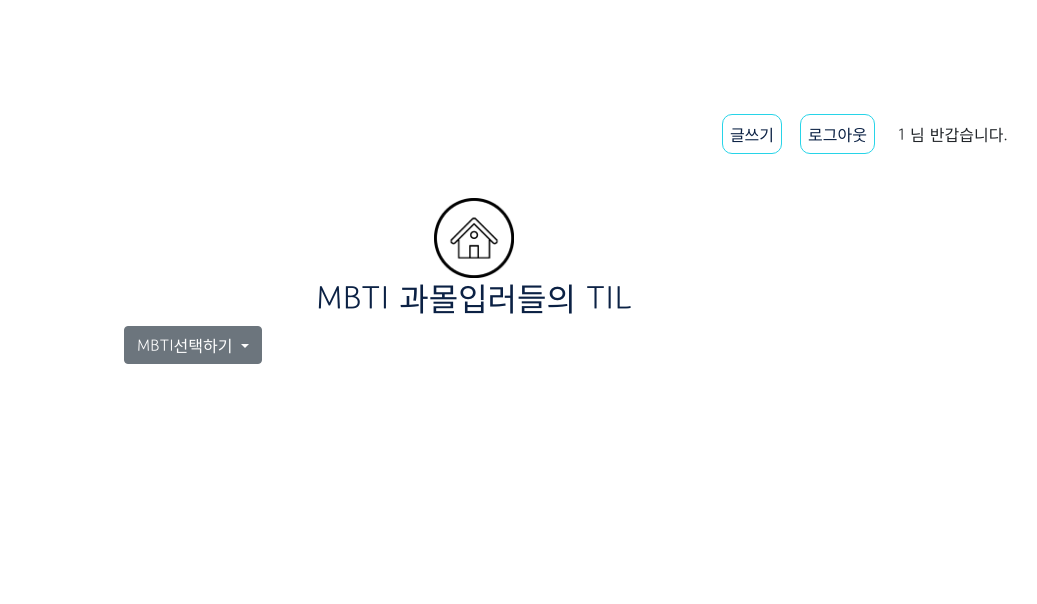
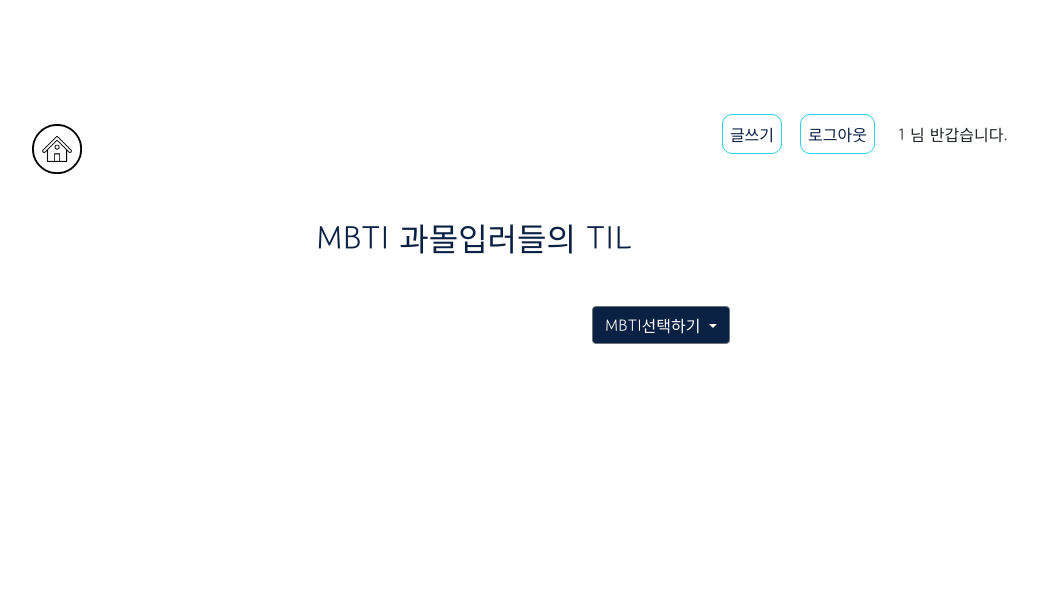
Before and after one commit to kkookk55/week-first---mini-poject, a Flask app: template templates/getmbtilist.html in a window 1280 px wide. Shown: the top 604 px of the page, without its empty margins (166-1203 px from the left). Run offline with Flask 2, Linux system fonts and the light colour scheme; the template is opened without the code that fills it: most values are stand-ins (such as "Sample title", 1, 10 or a date in 2020); a database or web service that is not in the repository returns one stand-in record (values such as "Sample title"); data that the repository does not hold is empty.

Commit message:
박스고정수정

```diff
--- a/templates/getmbtilist.html
+++ b/templates/getmbtilist.html
@@ -56,11 +56,11 @@
 
         .main-title {
             text-align: center;
-            margin-bottom: 10px;
+            margin-bottom: 30px;
         }
 
         .main-menu {
-            margin-bottom: 80px;
+            margin-bottom: 60px;
         }
 
         .mbti-op {
@@ -71,8 +71,8 @@
             width: 700px;
             display: flex;
             flex-direction: row;
-            justify-content: space-between;
-            margin: auto;
+            justify-content: center;
+            margin: auto -50px auto auto;
         }
 
         .card{
@@ -102,7 +102,26 @@
             padding: 15px 0px 10px 15px;
         }
 
+        .card-text {
+            display: -webkit-box;
+            word-wrap: break-word;
+            -webkit-line-clamp: 7;
+            -webkit-box-orient: vertical;
+            overflow: hidden;
+            text-overflow: ellipsis;
+            height: 190px;
+        }
 
+        #dropdownMenu2 {
+            background-color: #0b2144;
+            color: white;
+            margin-top: 20px;
+        }
+
+        img {
+            margin-top: 10px;
+            margin-right: 640px;
+        }
     </style>
     <script>
 
@@ -184,6 +203,7 @@
     <div class="container">
         <div class="sub-container">
             <div class="nav">
+                <a href="/main"><img src="/static/homelog.png" style="width:50px; height:50px;"></a>
                 <div class="main-writing logout">
                     <button onclick="window.location.href='/writing'">글쓰기</button>
                 </div>
@@ -194,7 +214,8 @@
             </div>
             <div class="main-container">
                 <div class="main-title">
-                   <a href="/main"><img src="/static/homelog.png" style="width:80px; height:80px;"></a> <h2 style="color: #0b2144">MBTI 과몰입러들의 TIL</h2>
+<!--                   <a href="/main"><img src="/static/homelog.png" style="width:80px; height:80px;"></a>-->
+                    <h2 style="color: #0b2144">MBTI 과몰입러들의 TIL</h2>
                 </div>
                 <div class="main-menu">
                     <div class="main-nav">
@@ -260,6 +281,7 @@
                 </div>
                 <div class="main-body">
                     <div class="row row-cols-1 row-cols-md-3 g-4" id="post-box">
+
                     </div>
                 </div>
             </div>
```
Also changed, not shown: templates/main.html (+24 -7 lines).
